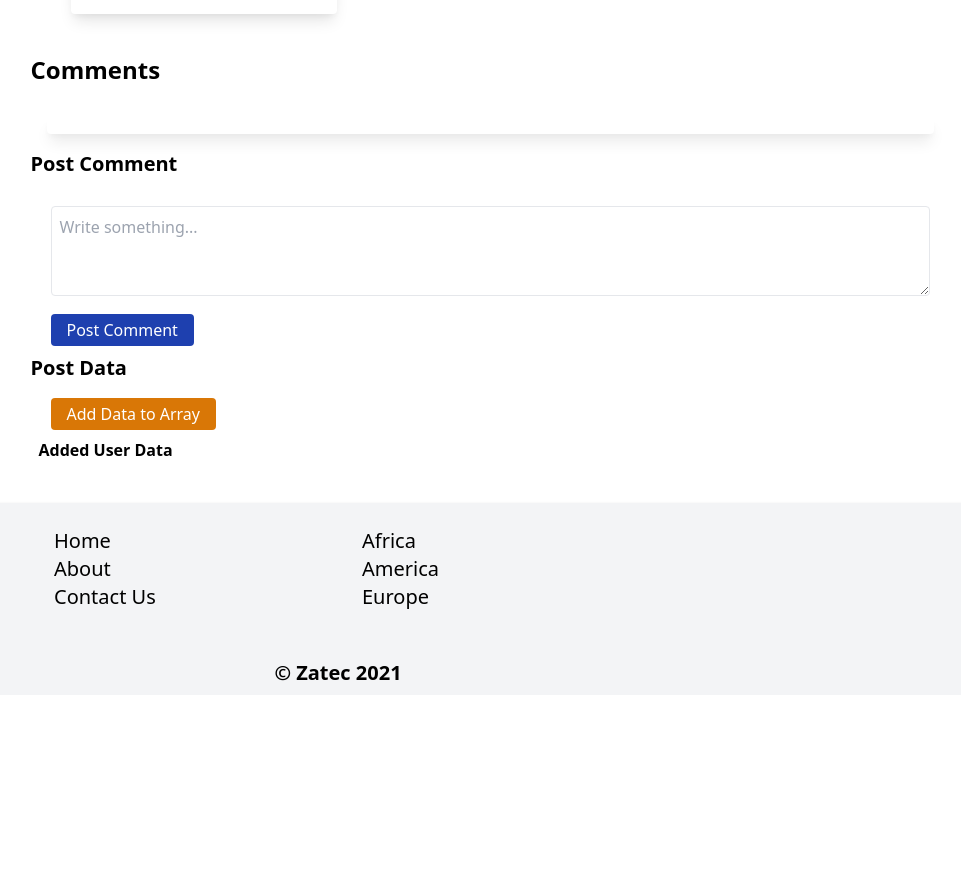
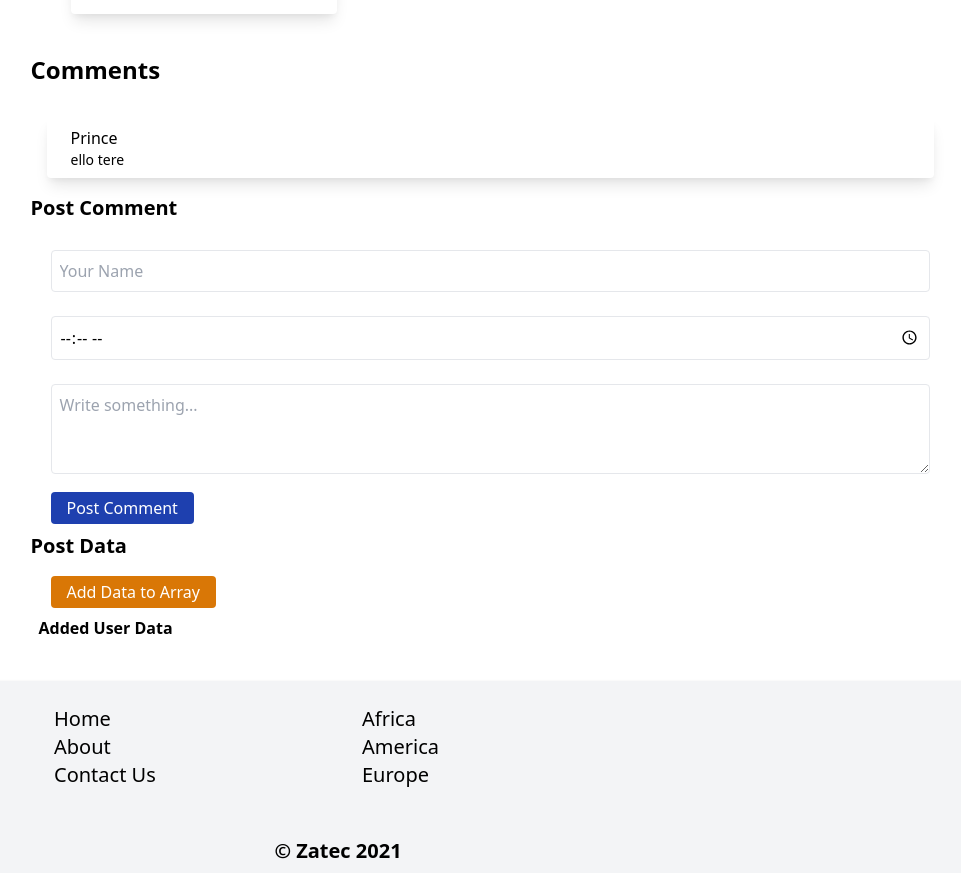
Before and after one commit to PrinceNiyonshuti/Zatec-ReactJS-Project-1, a React (Create React App) app: page / in a window 1280 px wide. Shown: the part 1015-1888 px from the top of the page, without its empty margins (310-1271 px from the left). Before the commit the page ends 1710 px from the top, so only its background shows below. Built offline with nearby package versions, Linux system fonts and the light colour scheme.

Commit message:
added comments from input

```diff
--- a/src/compoments/Comment.js
+++ b/src/compoments/Comment.js
@@ -1,76 +1,102 @@
-import React, { Component } from "react";
+import React, { useState, useRef } from "react";
 
-class Comment extends Component {
-  constructor() {
-    super();
+const Comment = () => {
+  const commentsData = [
+    { id: 1, name: "Prince", details: "ello tere", posted_time: 2020 }
+  ];
 
-    this.state = {
-      imgHolder: "",
-      nameHolder: "",
-      message: ""
+  const [comments, setComments] = useState(commentsData);
+
+  /* Form variables */
+  const commentName = useRef();
+  const commentDetails = useRef();
+  const commentTime = useRef();
+  const commentForm = useRef();
+
+  const postComment = (event) => {
+    event.preventDefault();
+
+    const name = commentName.current.value;
+    const details = commentDetails.current.value;
+    const posted_time = commentTime.current.value;
+
+    const newComment = {
+      id: comments.length + 1,
+      name: name,
+      details: details,
+      posted_time: posted_time
     };
-    // binding function
-    this.postComment = this.postComment.bind(this);
-  }
 
-  // Post Comment Function
-  postComment() {
-    this.setState(() => {
-      return {
-        imgHolder: "https://source.unsplash.com/random/40x40",
-        nameHolder: "Prince",
-        message:
-          "Hey, Im here to help you out please tell me from the help team "
+    setComments([...comments, newComment]);
+    commentForm.current.reset();
   };
-    });
-  }
 
-  render() {
   return (
     <div>
       <h2 className="font-bold text-2xl mb-2">Comments</h2>
       <div className="w-full p-4">
         <ul>
-            <li className="flex justify-between items-center bg-white mt-2 p-2 shadow-lg rounded cursor-pointer">
+          {comments.map((comment) => (
+            <li
+              key={comment.id}
+              className="flex justify-between items-center bg-white mt-2 p-2 shadow-lg rounded cursor-pointer"
+            >
               <div className="flex ml-2">
-                <img
-                  src={this.state.imgHolder}
-                  className="rounded-full"
-                  alt={this.state.nameHolder}
-                />
                 <div className="flex flex-col ml-2">
-                  <span className="font-medium">{this.state.nameHolder}</span>
-                  <span className="text-sm ">{this.state.message}</span>
+                  <span className="font-medium">{comment.name}</span>
+                  <span className="text-sm ">{comment.details}</span>
                 </div>
               </div>
             </li>
+          ))}
         </ul>
       </div>
       <h3 className="font-bold text-xl mb-2">Post Comment</h3>
-        <div class="flex">
+      <form onSubmit={postComment} ref={commentForm}>
+        <div className="flex">
           <div className="w-full bg-white p-2 rounded">
+            <div className=" p-3 w-full">
+              <input
+                type="text"
+                required
+                id="name"
+                ref={commentName}
+                className="border p-2 rounded w-full"
+                placeholder="Your Name"
+              />
+            </div>
+            <div className=" p-3 w-full">
+              <input
+                type="time"
+                required
+                id="posted_time"
+                ref={commentTime}
+                className="border p-2 rounded w-full"
+                placeholder="Your Name"
+              />
+            </div>
             <div className=" p-3 w-full">
               <textarea
                 rows="3"
+                id="name"
+                ref={commentDetails}
                 className="border p-2 rounded w-full"
                 placeholder="Write something..."
               />
             </div>
+
             <div className="flex justify-between mx-3">
               <div>
-                <button
-                  className="px-4 py-1 bg-blue-800 text-white rounded font-light hover:bg-blue-700"
-                  onClick={this.postComment}
-                >
+                <button className="px-4 py-1 bg-blue-800 text-white rounded font-light hover:bg-blue-700">
                   Post Comment
                 </button>
               </div>
             </div>
           </div>
         </div>
+      </form>
     </div>
   );
-  }
-}
+};
 
 export default Comment;
```
Lines whose indentation alone changed are shown as unchanged.
